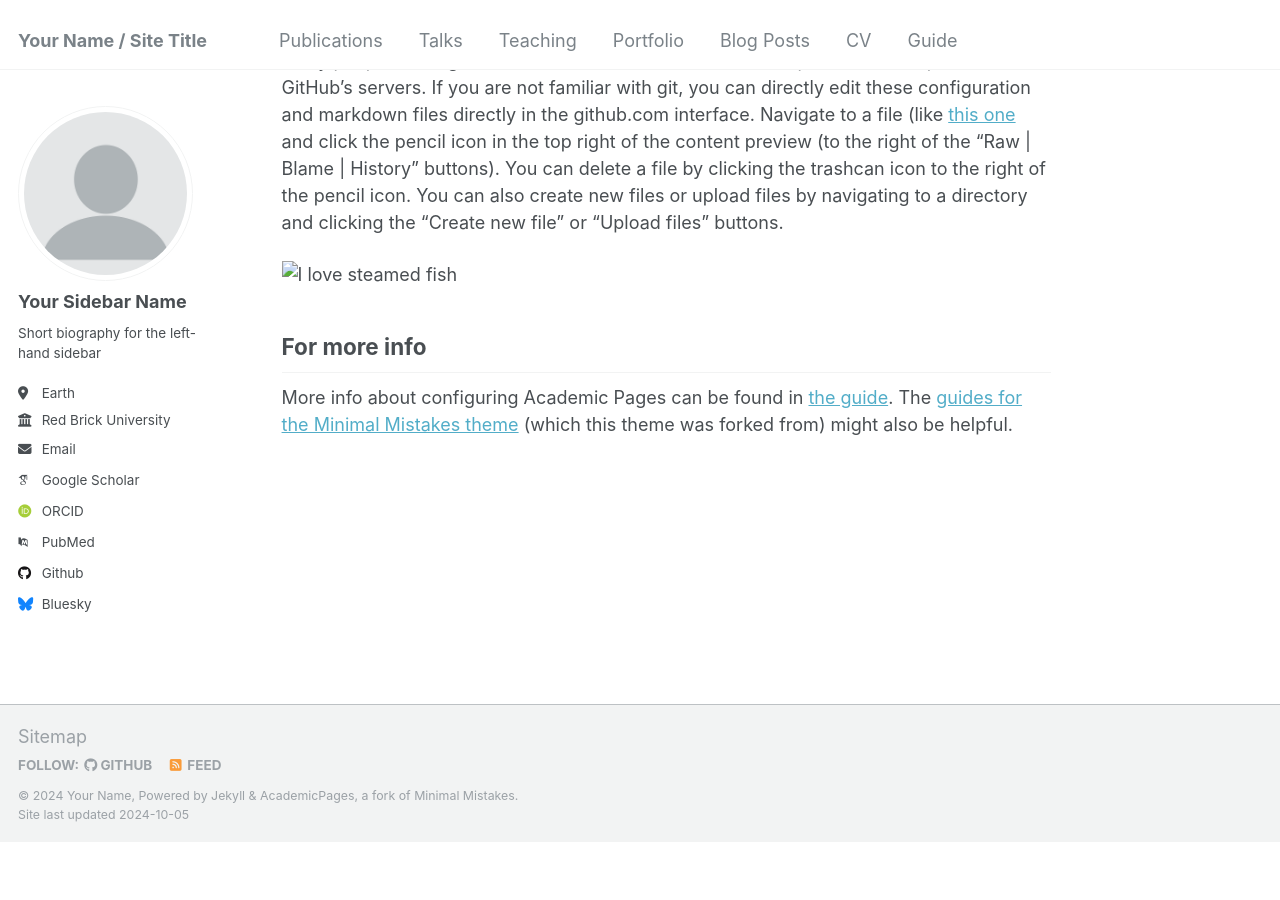
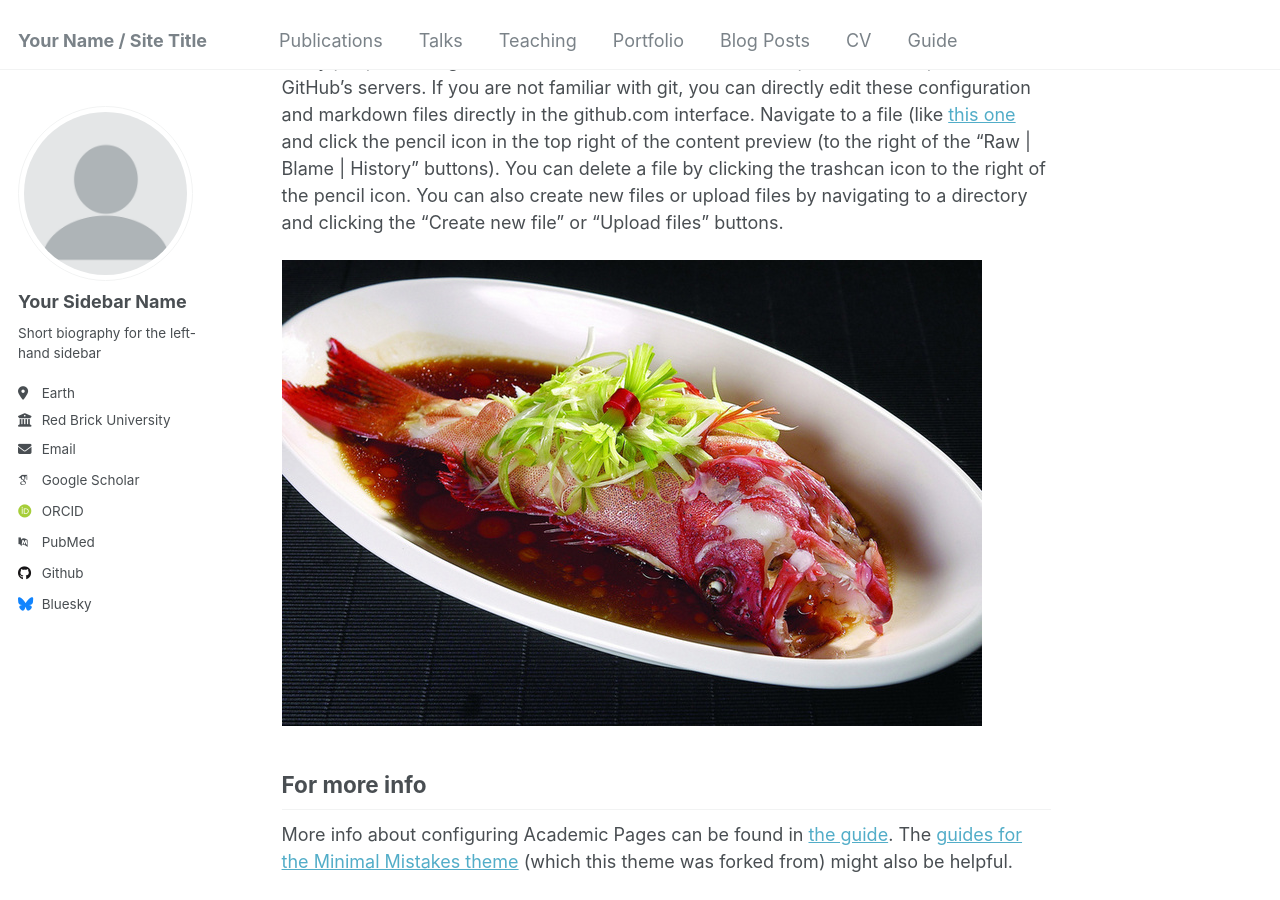
Before and after one commit to JakePong/JakePong.github.io, a Jekyll site: the page built from _pages/about.md, in a window 1280 px wide and 900 px high, scrolled down 2297 px. Built offline with Jekyll 4.4.1, drawn with Linux system fonts in a browser that asks for light colours; some web fonts are replaced; before the commit the page ends 3139 px from its top, so only the background shows below that.

Commit message:
Update about.md

```diff
--- a/_pages/about.md
+++ b/_pages/about.md
@@ -41,7 +41,7 @@ How to edit your site's GitHub repository
 ------
 Many people use a git client to create files on their local computer and then push them to GitHub's servers. If you are not familiar with git, you can directly edit these configuration and markdown files directly in the github.com interface. Navigate to a file (like [this one](https://github.com/academicpages/academicpages.github.io/blob/master/_talks/2012-03-01-talk-1.md) and click the pencil icon in the top right of the content preview (to the right of the "Raw | Blame | History" buttons). You can delete a file by clicking the trashcan icon to the right of the pencil icon. You can also create new files or upload files by navigating to a directory and clicking the "Create new file" or "Upload files" buttons.
 
-![I love steamed fish](fish.jpeg)
+![I love steamed fish](/images/fish.jpeg)
 
 For more info
 ------
```
